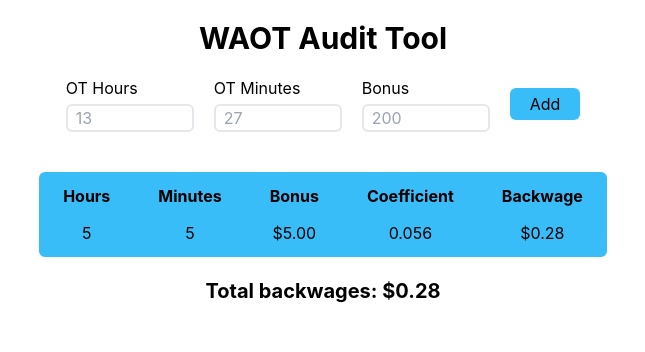
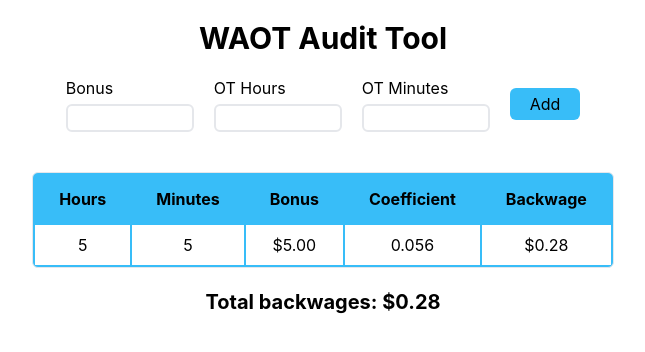
Before and after one commit to mackhack321/waot-audit-tool, a React (Create React App) app: page / in a window 1280 px wide. Both pictures are taken after typing "5", "5", "5" into the empty fields and a click on the button "Add". Shown: the top 352 px of the page, without its empty margins (317-962 px from the left). Built offline with nearby package versions, Linux system fonts and the light colour scheme.

Commit message:
visual improvements

```diff
--- a/src/App.js
+++ b/src/App.js
@@ -37,6 +37,10 @@ function App() {
     setTotalBackwage(totalBackwage + parseFloat(result));
 
     document.getElementById("form").reset();
+
+    setOtHours(0);
+    setOtMinutes(0);
+    setBonus(0);
   }
 
   return (
@@ -48,6 +52,17 @@ function App() {
         id="form"
       >
         <div className="flex flex-col space-y-1">
+          <label htmlFor="bonus">Bonus</label>
+          <input
+            type="number"
+            name="bonus"
+            id="bonus"
+            step={0.01}
+            onChange={(e) => setBonus(parseFloat(e.target.value))}
+            className="border-2 rounded-md px-2 w-32"
+          />
+        </div>
+        <div className="flex flex-col space-y-1">
           <label htmlFor="otHours">OT Hours</label>
           <input
             type="number"
@@ -56,7 +71,6 @@ function App() {
             min={0}
             max={45}
             onChange={(e) => setOtHours(parseInt(e.target.value))}
-            placeholder="13"
             className="border-2 rounded-md px-2 w-32"
           />
         </div>
@@ -69,26 +83,13 @@ function App() {
             min={0}
             max={59}
             onChange={(e) => setOtMinutes(parseInt(e.target.value))}
-            placeholder="27"
-            className="border-2 rounded-md px-2 w-32"
-          />
-        </div>
-        <div className="flex flex-col space-y-1">
-          <label htmlFor="bonus">Bonus</label>
-          <input
-            type="number"
-            name="bonus"
-            id="bonus"
-            placeholder="200"
-            step={0.01}
-            onChange={(e) => setBonus(parseFloat(e.target.value))}
             className="border-2 rounded-md px-2 w-32"
           />
         </div>
         <button className="bg-sky-400 px-5 py-1 rounded-md h-fit">Add</button>
       </form>
 
-      <table className="bg-sky-400 mb-5 rounded-md">
+      <table className="bg-sky-400 mb-5 rounded-md border border-separate">
         <thead>
           <tr>
             <th className="py-3 px-6">Hours</th>
@@ -98,15 +99,15 @@ function App() {
             <th className="py-3 px-6">Backwage</th>
           </tr>
         </thead>
-        <tbody>
+        <tbody className="bg-white border-sky-400">
           {items.map((item, i) => {
             return (
               <tr key={i} className="text-center">
-                <td className="pb-3">{item.hours}</td>
-                <td className="pb-3">{item.minutes}</td>
-                <td className="pb-3">${item.bonus.toFixed(2)}</td>
-                <td className="pb-3">{item.coeff}</td>
-                <td className="pb-3">${item.result}</td>
+                <td className="py-2">{item.hours}</td>
+                <td className="py-2">{item.minutes}</td>
+                <td className="py-2">${item.bonus.toFixed(2)}</td>
+                <td className="py-2">{item.coeff}</td>
+                <td className="py-2">${item.result}</td>
               </tr>
             );
           })}
```
